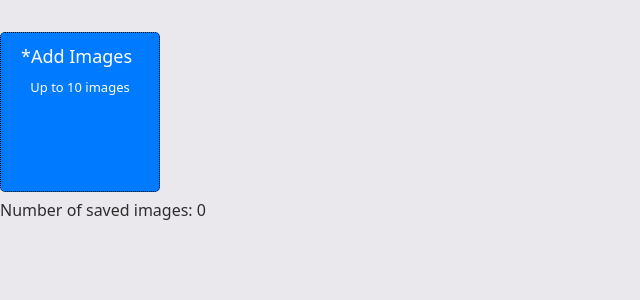
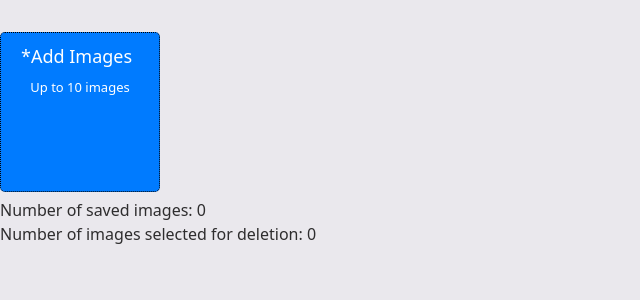
Before and after one commit to Galib24/drag-drop-pro, a React (Vite) app: page / in a window 1280 px wide. Shown: the top 300 px of the page, without its empty margins (0-640 px from the left). Built offline with nearby package versions, Linux system fonts and the light colour scheme.

Commit message:
number of select picture function added by localst

```diff
--- a/src/App.jsx
+++ b/src/App.jsx
@@ -5,6 +5,9 @@ import './App.css';
 function App() {
   const [selectedImages, setSelectedImages] = useState([]);
   const [savedImagesCount, setSavedImagesCount] = useState(0);
+  const [selectedForDeletionCount, setSelectedForDeletionCount] = useState(0);
+
+
 
   useEffect(() => {
     // When the component mounts, retrieve the selected images from local storage
@@ -38,10 +41,18 @@ function App() {
     const updatedImages = [...selectedImages];
     updatedImages[index].selected = !updatedImages[index].selected;
     setSelectedImages(updatedImages);
+
+    const selectedCount = updatedImages.filter((image) => image.selected).length;
+    setSelectedForDeletionCount(selectedCount);
+
+
   };
 
   const deleteSelectedImages = () => {
     const updatedImages = selectedImages.filter((image) => !image.selected);
+
+
+
 
     // Update state with the remaining images
     setSelectedImages(updatedImages);
@@ -51,7 +62,12 @@ function App() {
 
     // Update the saved images count
     setSavedImagesCount(updatedImages.length);
+
+    // Update the selectedForDeletionCount
+    setSelectedForDeletionCount(0);
+
   };
+
 
   return (
     <section>
@@ -69,6 +85,7 @@ function App() {
       </label>
       <p>Number of saved images: {savedImagesCount}</p>
 
+      <p>Number of images selected for deletion: {selectedForDeletionCount}</p>
       <div className="images">
         {selectedImages.map((image, index) => (
           <div key={index} className="image">
```
